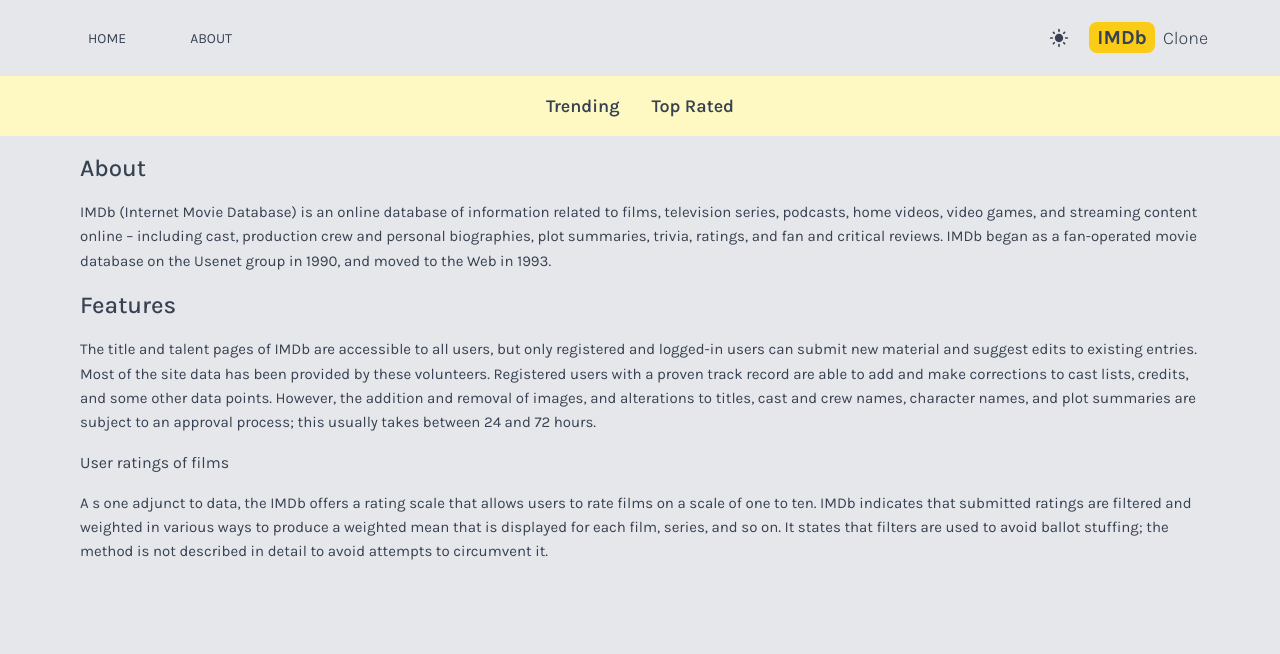
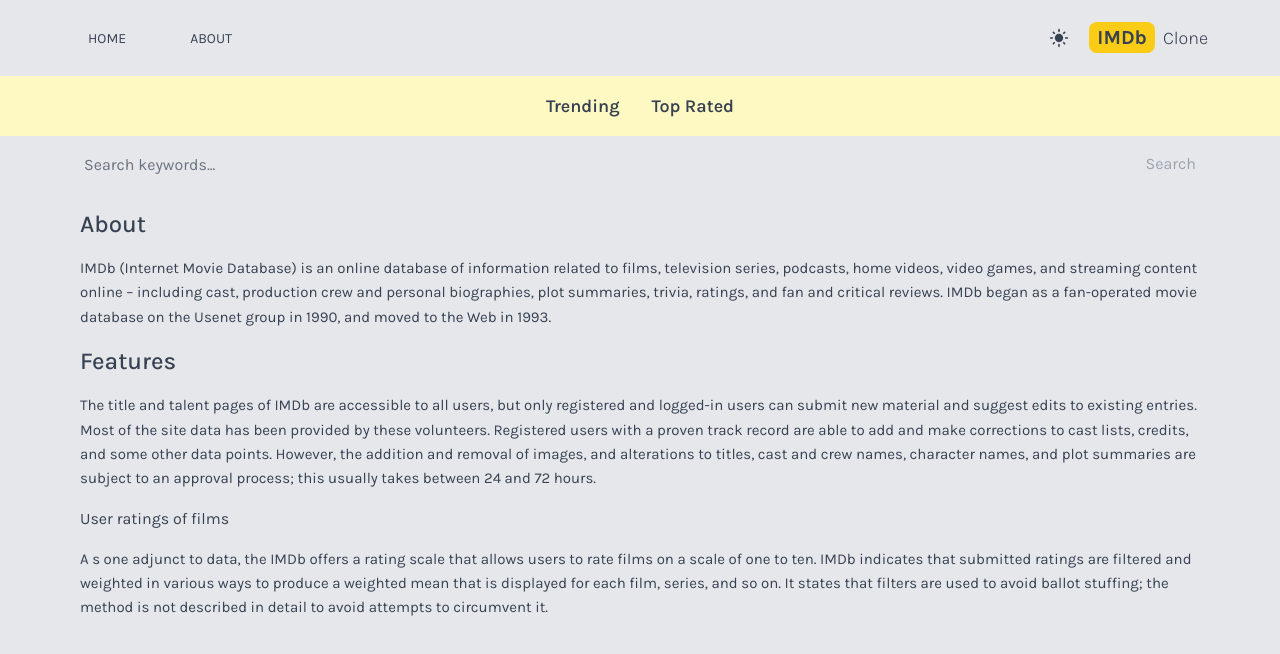
Before and after one commit to luigilupini/next-13-imdb-clone, a Next.js app: page /about in a window 1280 px wide. Shown: the top 654 px of the page. Built offline with nearby package versions, Linux system fonts and the light colour scheme.

Commit message:
9) Dynamic route `app/search/[searchTerm]/page.jsx`

```diff
--- a/src/app/layout.jsx
+++ b/src/app/layout.jsx
@@ -5,6 +5,7 @@
 import Header from '@/components/Header';
 import ThemeProviders from '@/context/ThemeProviders';
 import Navbar from '@/components/Navbar';
+import SearchBox from '@/components/SearchBox';
 
 const karla = Karla({
   subsets: ['latin-ext'],
@@ -20,7 +21,7 @@
           <Header />
           {/* NavBar */}
           <Navbar />
-
+          <SearchBox />
           {/* Main Content */}
           {children}
           {/* Footer */}
--- /dev/null
+++ b/src/app/search/[searchTerm]/page.jsx
@@ -0,0 +1,26 @@
+import React from 'react';
+import Results from '@/components/Results';
+
+const getSearchData = async (searchTerm) => {
+  const res = await fetch(
+    `https://api.themoviedb.org/3/search/movie?api_key=${process.env.API_KEY}&query=${searchTerm}&language=en-US&include_adult=false`
+  );
+  if (!res.ok) {
+    throw new Error('Failed to fetch');
+  }
+  const data = await res.json();
+  return data;
+};
+
+export default async function SearchPage({ params }) {
+  const { results } = await getSearchData(params);
+  return (
+    <div>
+      {results && results.length === 0 && (
+        <h1 className="pt-6 text-center">No results found</h1>
+      )}
+
+      {results && <Results results={results} />}
+    </div>
+  );
+}
--- a/src/components/Card.jsx
+++ b/src/components/Card.jsx
@@ -4,7 +4,8 @@
 import { FiThumbsUp } from 'react-icons/fi';
 
 export default function Card({ result }) {
-  // console.log(result);
+  if (!result.poster_path) return null;
+  if (result.vote_average.toFixed(2) < 5) return null; // 👈🏻 We're filtering out movies with a rating below 5 as API is returning adult content :(
   return (
     <article className="transition-shadow duration-300 rounded-lg cursor-pointer sm:p-3 sm:hover:shadow-slate-200 sm:shadow-md sm:border sm:border-slate-400 sm:m-3 group">
       <Link href={`/movie/${result.id}`}>
--- /dev/null
+++ b/src/components/SearchBox.jsx
@@ -0,0 +1,36 @@
+'use client';
+import React, { useState } from 'react';
+import { useRouter } from 'next/navigation';
+
+export default function SearchBox() {
+  const [search, setSearch] = useState('');
+  const router = useRouter();
+  const handleSubmit = (e) => {
+    e.preventDefault();
+    if (!search) return;
+    // 👈🏻 We're using the router to navigate to a new page `app/search/query` with the search `query` as a parameter in the URL.
+    router.push(`/search/${search}`);
+    console.log(search);
+  };
+  return (
+    <form
+      onSubmit={handleSubmit}
+      className="flex items-center justify-between max-w-6xl px-5 mx-auto"
+    >
+      <input
+        type="text"
+        placeholder="Search keywords..."
+        className="flex-1 w-full text-gray-700 placeholder-gray-500 bg-transparent rounded-sm outline-none dark:text-gray-300 h-14 "
+        onChange={(e) => setSearch(e.target.value)}
+        value={search}
+      />
+      <button
+        type="submit"
+        disabled={!search}
+        className="text-yellow-600 disabled:text-gray-400 hover:text-yellow-500"
+      >
+        Search
+      </button>
+    </form>
+  );
+}
```
